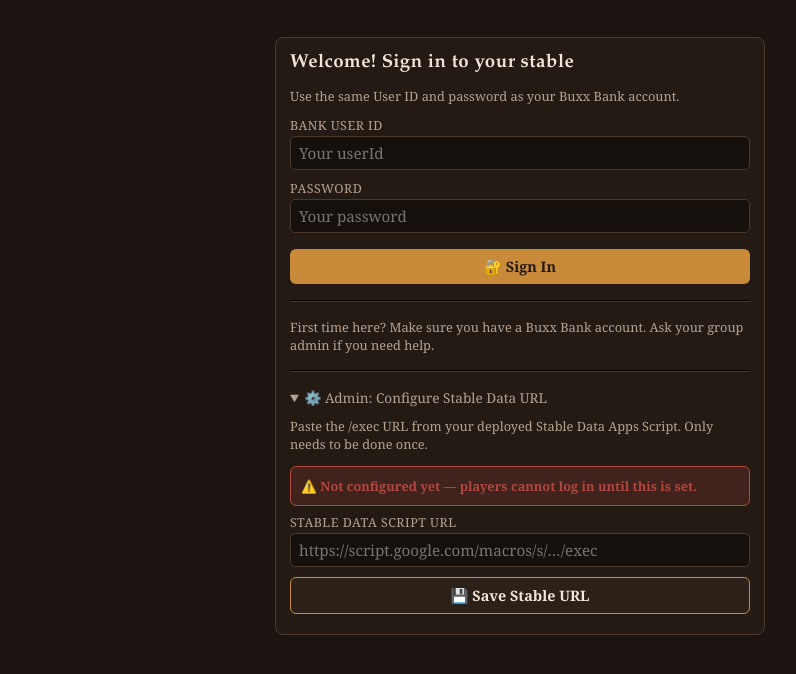
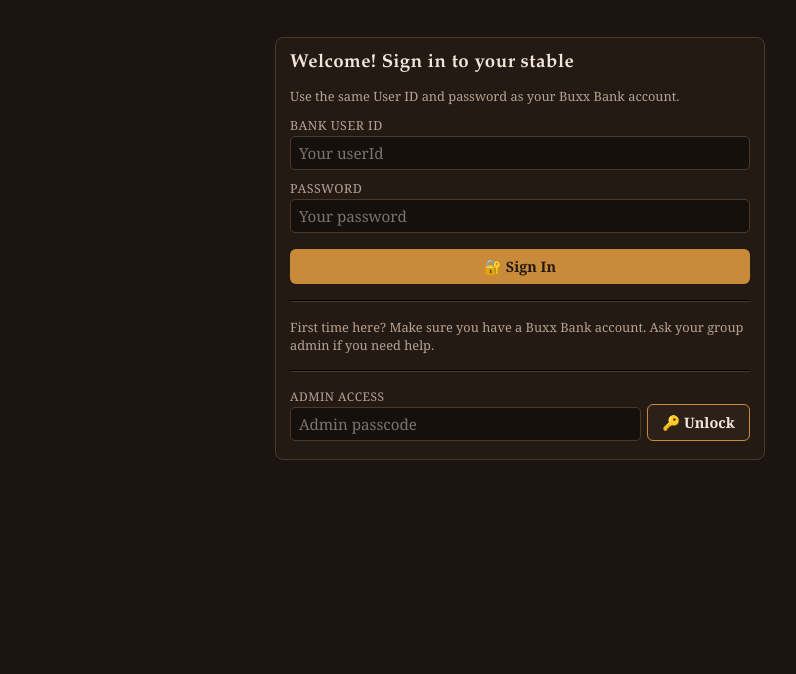
Before and after one commit to PocketCaster/equistories-sim, a plain HTML site: page index.html in a window 1280 px wide. Shown: the part 66-740 px from the top of the page, without its empty margins (120-916 px from the left). Drawn offline with Linux system fonts and the light colour scheme.

Commit message:
Update index.html

```diff
--- a/index.html
+++ b/index.html
@@ -777,9 +777,14 @@
       <hr style="border-color:#4a392a; margin:16px 0;" />
       <div class="small" style="color:var(--dim); margin-bottom:6px;">First time here? Make sure you have a Buxx Bank account. Ask your group admin if you need help.</div>
       <hr style="border-color:#4a392a; margin:16px 0;" />
-      <details ${!stableSet ? 'open' : ''}>
-        <summary style="cursor:pointer; font-size:.85em; color:var(--dim);">⚙️ Admin: Configure Stable Data URL</summary>
-        <div style="margin-top:10px;">
+      <div id="admin_lock">
+        <div style="display:flex; gap:6px; align-items:flex-end;">
+          <div style="flex:1;"><label style="font-size:.75em; color:var(--dim);">Admin Access</label><input id="li_admin_pass" type="password" placeholder="Admin passcode" /></div>
+          <button id="li_admin_unlock" class="secondary" style="margin-top:0; white-space:nowrap;">🔑 Unlock</button>
+        </div>
+        <div id="li_admin_err" style="margin-top:4px;"></div>
+      </div>
+      <div id="admin_panel" style="display:none;">
         <p class="small" style="color:var(--dim); margin-top:0;">Paste the /exec URL from your deployed Stable Data Apps Script. Only needs to be done once.</p>
         ${stableSet ? `<div class="result success" style="margin-bottom:8px; font-size:.8em;">✅ Stable URL is configured.</div>` : `<div class="result fail" style="margin-bottom:8px; font-size:.8em;">⚠️ Not configured yet — players cannot log in until this is set.</div>`}
         <label>Stable Data Script URL</label>
@@ -787,7 +792,6 @@
         <button id="li_save_url" class="secondary" style="width:100%; margin-top:4px;">💾 Save Stable URL</button>
         <div id="li_url_result" style="margin-top:6px;"></div>
       </div>
-      </details>
     </div>
   `;
   app.querySelector('#li_go').onclick = async () => {
@@ -809,6 +813,16 @@
     }
   };
   app.querySelector('#li_pass').onkeydown = (e) => { if(e.key==='Enter') app.querySelector('#li_go').click(); };
+  app.querySelector('#li_admin_unlock').onclick = () => {
+    const entered = app.querySelector('#li_admin_pass').value;
+    if(entered === 'Eqistories123'){
+      app.querySelector('#admin_lock').style.display = 'none';
+      app.querySelector('#admin_panel').style.display = 'block';
+    } else {
+      app.querySelector('#li_admin_err').innerHTML = '<div class="result fail" style="font-size:.8em;">Incorrect passcode.</div>';
+    }
+  };
+  app.querySelector('#li_admin_pass').onkeydown = (e) => { if(e.key==='Enter') app.querySelector('#li_admin_unlock').click(); };
   app.querySelector('#li_save_url').onclick = () => {
     const url = app.querySelector('#li_stable_url').value.trim();
     const res = app.querySelector('#li_url_result');
```
Lines whose indentation alone changed are shown as unchanged.
